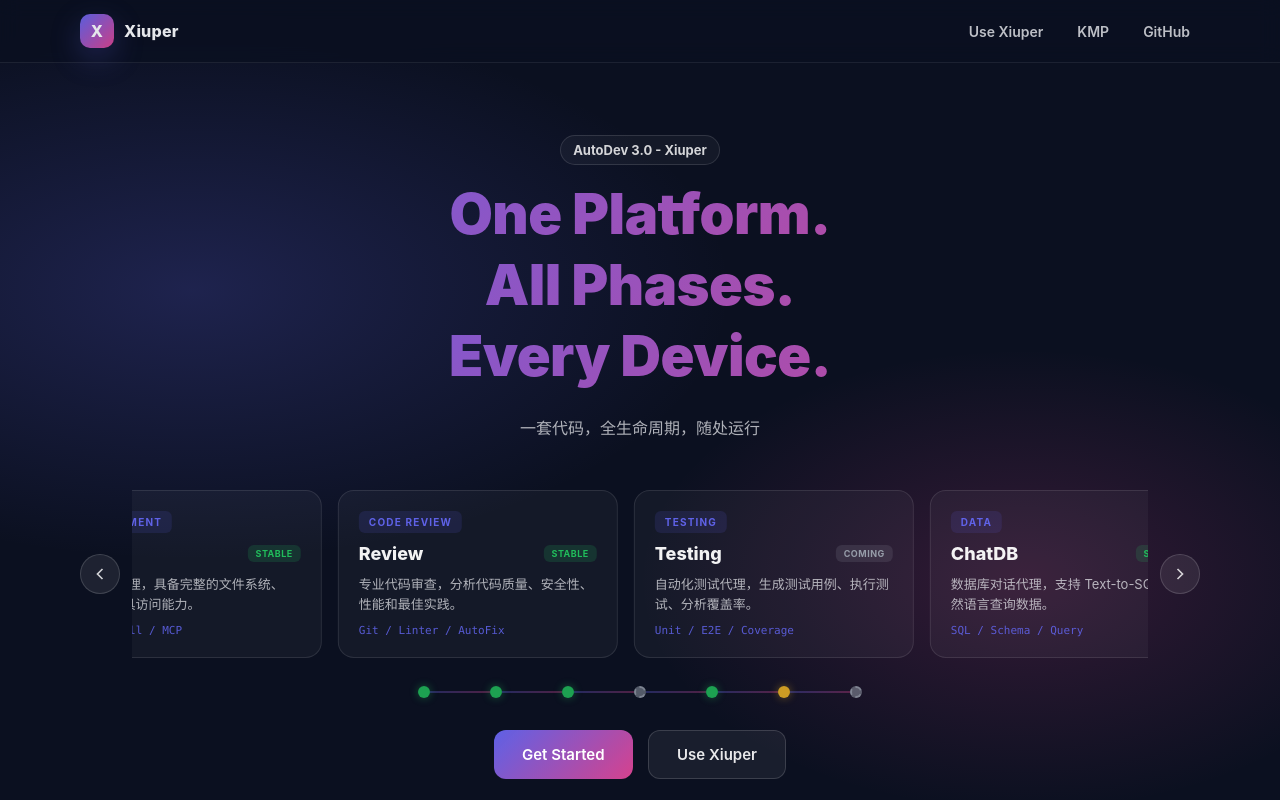
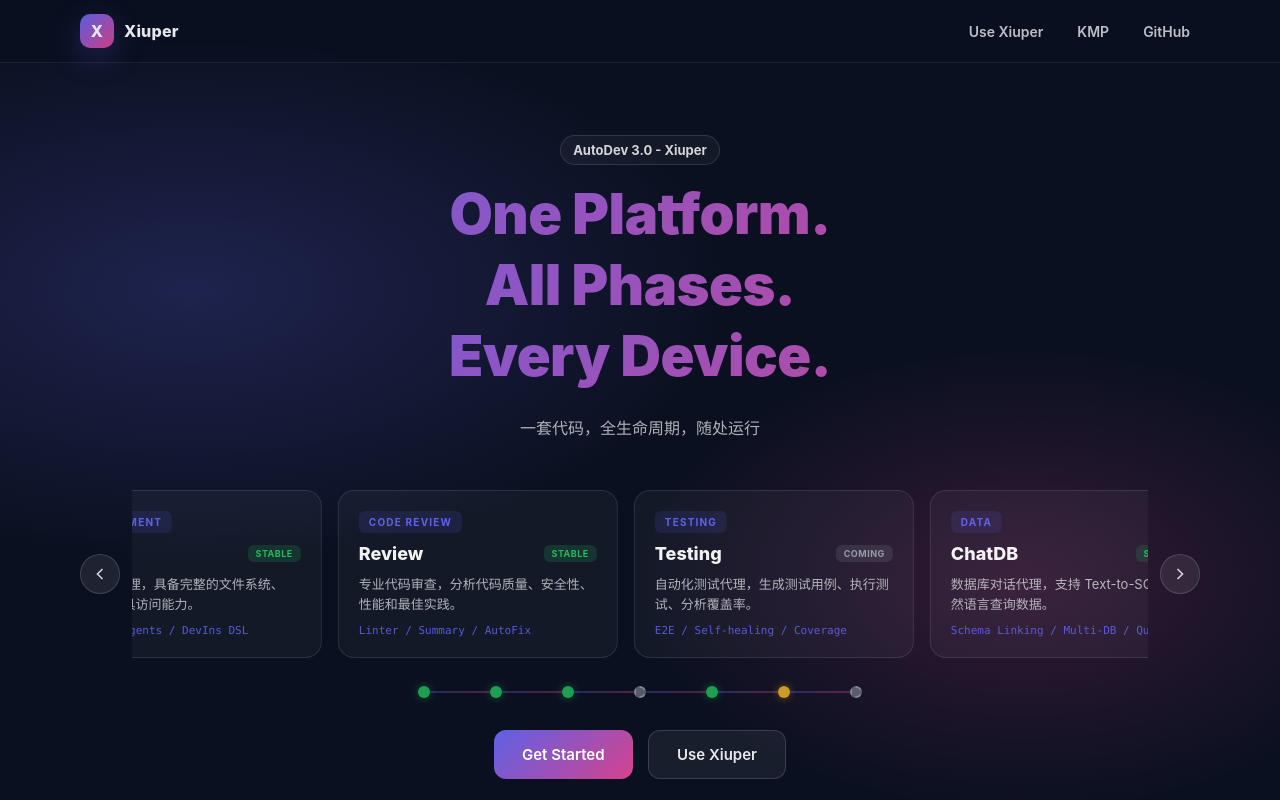
Before and after one commit to phodal/xiuper.com, a React (Vite) app: page / in a window 1280 px wide. Shown: the top 800 px of the page. Built offline with nearby package versions, Linux system fonts and the light colour scheme.

Commit message:
feat(landing): update product capabilities
- Update capability labels for Knowledge, Coding, Review, Testing, ChatDB, and WebEdit sections to reflect new features and terminology.

```diff
--- a/src/LandingPage.tsx
+++ b/src/LandingPage.tsx
@@ -16,7 +16,7 @@
     displayName: 'Knowledge',
     sdlcPhase: 'Requirements',
     desc: '需求理解与知识构建，AI 原生的文档阅读和分析能力。',
-    caps: 'RAG / Embedding / Context',
+    caps: 'DocQL / DocQL / Context Engineering',
     status: 'stable'
   },
   {
@@ -24,7 +24,7 @@
     displayName: 'Coding',
     sdlcPhase: 'Development',
     desc: '自主编码代理，具备完整的文件系统、Shell 和工具访问能力。',
-    caps: 'File / Shell / MCP',
+    caps: 'MCP / SubAgents / DevIns DSL',
     status: 'stable'
   },
   {
@@ -32,7 +32,7 @@
     displayName: 'Review',
     sdlcPhase: 'Code Review',
     desc: '专业代码审查，分析代码质量、安全性、性能和最佳实践。',
-    caps: 'Git / Linter / AutoFix',
+    caps: 'Linter / Summary / AutoFix',
     status: 'stable'
   },
   {
@@ -40,7 +40,7 @@
     displayName: 'Testing',
     sdlcPhase: 'Testing',
     desc: '自动化测试代理，生成测试用例、执行测试、分析覆盖率。',
-    caps: 'Unit / E2E / Coverage',
+    caps: 'E2E / Self-healing / Coverage',
     status: 'coming'
   },
   {
@@ -48,7 +48,7 @@
     displayName: 'ChatDB',
     sdlcPhase: 'Data',
     desc: '数据库对话代理，支持 Text-to-SQL，自然语言查询数据。',
-    caps: 'SQL / Schema / Query',
+    caps: 'Schema Linking / Multi-DB / Query',
     status: 'stable'
   },
   {
@@ -56,7 +56,7 @@
     displayName: 'WebEdit',
     sdlcPhase: 'Deployment',
     desc: '网页编辑代理，浏览网页、选择 DOM 元素、与页面交互。',
-    caps: 'DOM / Browser / Mapping',
+    caps: 'Inspect / Chat / Mapping',
     status: 'beta'
   },
   {
```
